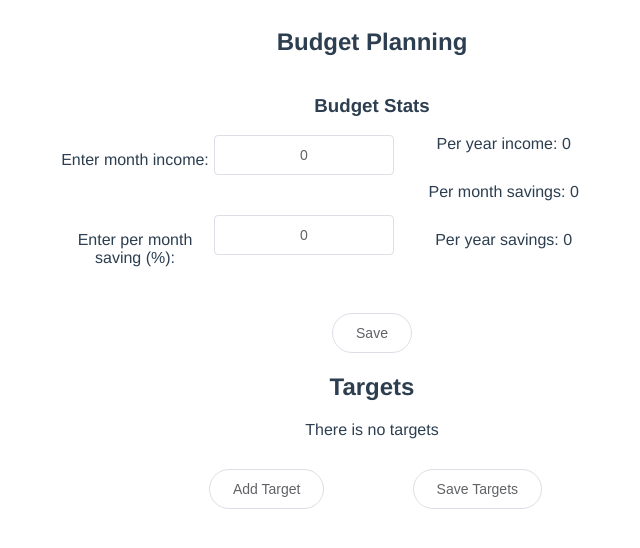
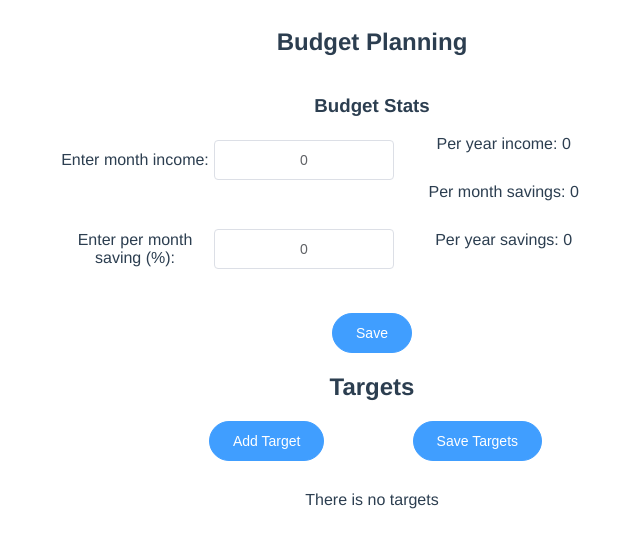
Before and after one commit to dimagreat/vue-finance, a Vue app: page /#/ in a window 1280 px wide. Shown: the top 548 px of the page, without its empty margins (268-908 px from the left). Built offline with nearby package versions, Linux system fonts and the light colour scheme.

Commit message:
Visual update for target view

```diff
--- a/src/components/target/CreateTargetDlg.vue
+++ b/src/components/target/CreateTargetDlg.vue
@@ -3,7 +3,7 @@
     title="Create Target"
     :visible="isOpen"
     width="30%">
-    <el-row>
+    <el-row type="flex" align="middle">
       <el-col :span="12">
         <p>Enter target name:</p>
       </el-col>
@@ -11,7 +11,7 @@
         <el-input v-model="name"></el-input>
       </el-col>
     </el-row>
-        <el-row>
+    <el-row  type="flex" align="middle">
       <el-col :span="12">
         <p>Enter target price:</p>
       </el-col>
--- a/src/components/target/Target.vue
+++ b/src/components/target/Target.vue
@@ -1,8 +1,9 @@
 <template>
-  <div class="target" @click="openTargetBalance(index)">
+  <div class="target">
     <div class="target-name">{{ name }}</div>
     <div class="target-progress">{{ balance }}/{{ price }}</div>
     <div class="target-complete" :style="{ width: complete + '%' }"></div>
+    <el-button type="success" @click="openTargetBalance(index)">Update balance</el-button>
   </div>
 </template>
 
@@ -34,14 +35,13 @@ export default Vue.extend({
     }
   },
   data() {
-    return {
-    };
+    return {};
   },
   computed: {
     complete(): number {
       return 100 / (this.price / this.balance);
     }
-  },
+  }
 });
 </script>
 
@@ -52,7 +52,6 @@ export default Vue.extend({
   padding: 10px;
   position: relative;
   overflow: hidden;
-  cursor: pointer;
 }
 .target-name {
   font-style: italic;
@@ -62,7 +61,7 @@ export default Vue.extend({
   position: absolute;
   top: 0;
   left: 0;
-  background: #67c23a;
+  background: rgba(66, 244, 86, 0.2);
   height: 100%;
 }
 </style>
--- a/src/components/target/UpdateTargetBalanceDlg.vue
+++ b/src/components/target/UpdateTargetBalanceDlg.vue
@@ -3,17 +3,17 @@
     title="Update Target Balance"
     :visible="isOpen"
     width="30%">
-    <el-row>
+    <el-row type="flex" align="middle">
       <el-col :span="12">
         <p>Enter target balance:</p>
       </el-col>
       <el-col :span="8">
-        <el-input-number v-model="balance" :controls=false :min=0></el-input-number>
+        <el-input-number v-model="balance" :controls=false :min="0"></el-input-number>
       </el-col>
     </el-row>
     <span slot="footer" class="dialog-footer">
       <el-button @click="onClose">Cancel</el-button>
-      <el-button type="primary" @click="onUpdateBalance">Save</el-button>
+      <el-button type="primary" :disabled="balance > currentTarget.price" @click="onUpdateBalance">Save</el-button>
     </span>
   </el-dialog>
 </template>
@@ -43,8 +43,13 @@ export default Vue.extend({
   },
   data() {
     return {
-      balance: this.currentTarget.balance
+      balance: 0
     };
+  },
+  watch: {
+    currentTarget() {
+      this.balance = this.currentTarget.balance;
+    }
   },
   methods: {
     onUpdateBalance() {
--- /dev/null
+++ b/src/components/target/index.ts
@@ -0,0 +1,3 @@
+export { default as CreateTargetDlg } from './CreateTargetDlg.vue';
+export { default as Target } from './Target.vue';
+export { default as UpdateTargetBalanceDlg } from './UpdateTargetBalanceDlg.vue';
--- a/src/views/BudgetStats.vue
+++ b/src/views/BudgetStats.vue
@@ -1,9 +1,9 @@
 <template>
   <div>
     <h3>Budget Stats</h3>
-    <el-row  type="flex" align="center">
+    <el-row>
       <el-col :span="6" :offset="6">
-        <el-row>
+        <el-row type="flex" align="middle">
           <el-col :span="12">
             <p>Enter month income:</p>
           </el-col>
@@ -11,7 +11,7 @@
             <el-input-number v-model="income" :controls=false></el-input-number>
           </el-col>
         </el-row>
-        <el-row>
+        <el-row type="flex" align="middle">
           <el-col :span="12">
             <p>Enter per month saving (%):</p>
           </el-col>
@@ -34,7 +34,7 @@
     </el-row>
     <el-row>
       <el-col :span="8" :offset="8">
-        <el-button round @click="save">Save</el-button>
+        <el-button type="primary" round @click="save">Save</el-button>
       </el-col>
     </el-row>
   </div>
--- a/src/views/TargetList.vue
+++ b/src/views/TargetList.vue
@@ -1,18 +1,18 @@
 <template>
   <div>
     <h2>Targets</h2>
-    <el-row :gutter="50">
+    <el-row>
+      <el-col :span="4" :offset="8">
+        <el-button type="primary" round @click="isCreateTargetDlgOpen = true">Add Target</el-button>
+      </el-col>
+      <el-col :span="4">
+        <el-button type="primary" round @click="saveTargets">Save Targets</el-button>
+      </el-col>
+    </el-row>
+    <el-row>
       <div v-if="targets.length === 0">There is no targets</div>
       <el-col :span="4" :offset="1" :key="key" v-for="(target, key) in targets">
         <target :open-target-balance="onOpenTargetBalanceDlg" :index="key" :name="target.name" :price="target.price" :balance="target.balance"></target>
-      </el-col>
-    </el-row>
-    <el-row>
-      <el-col :span="4" :offset="8">
-        <el-button round @click="isCreateTargetDlgOpen = true">Add Target</el-button>
-      </el-col>
-      <el-col :span="4">
-        <el-button round @click="saveTargets">Save Targets</el-button>
       </el-col>
     </el-row>
     <update-target-balance-dlg :current-target="currentTarget" :is-open="isUpdateBalanceDlgOpen" :on-close="closeTargetBalanceDlg" :on-update="updateBalance"></update-target-balance-dlg>
@@ -22,9 +22,7 @@
 
 <script lang="ts">
 import Vue from 'vue';
-import Target from '../components/target/Target.vue';
-import CreateTargetDlg from '../components/target/CreateTargetDlg.vue';
-import UpdateTargetBalanceDlg from '../components/target/UpdateTargetBalanceDlg.vue';
+import { Target, CreateTargetDlg, UpdateTargetBalanceDlg } from '../components/target';
 
 import BudgetApi, { ITarget } from '../api';
 
@@ -51,8 +49,8 @@ export default Vue.extend({
     },
     onOpenTargetBalanceDlg(index: number) {
       this.currentTarget = {
-        index,
-        balance: this.targets[index].balance
+        ...this.targets[index],
+        index
       };
       this.isUpdateBalanceDlgOpen = true;
     },
```
